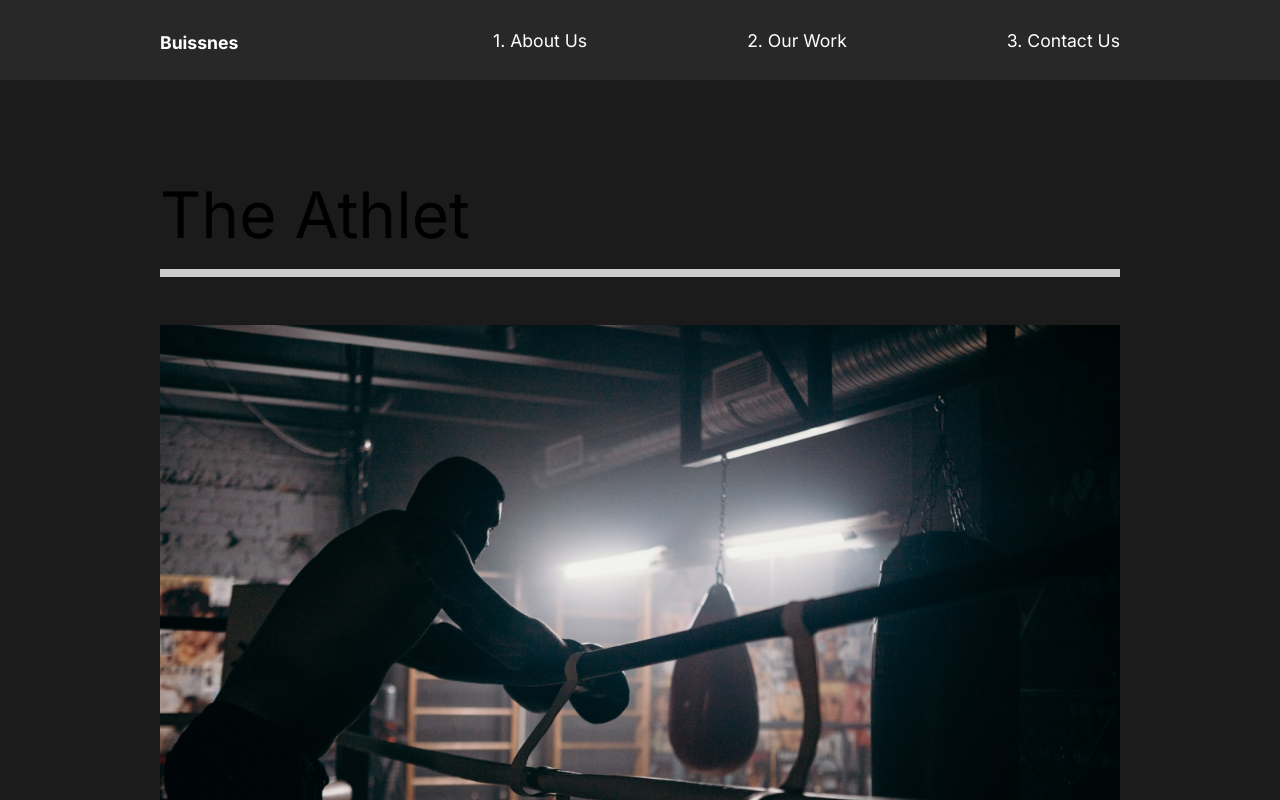
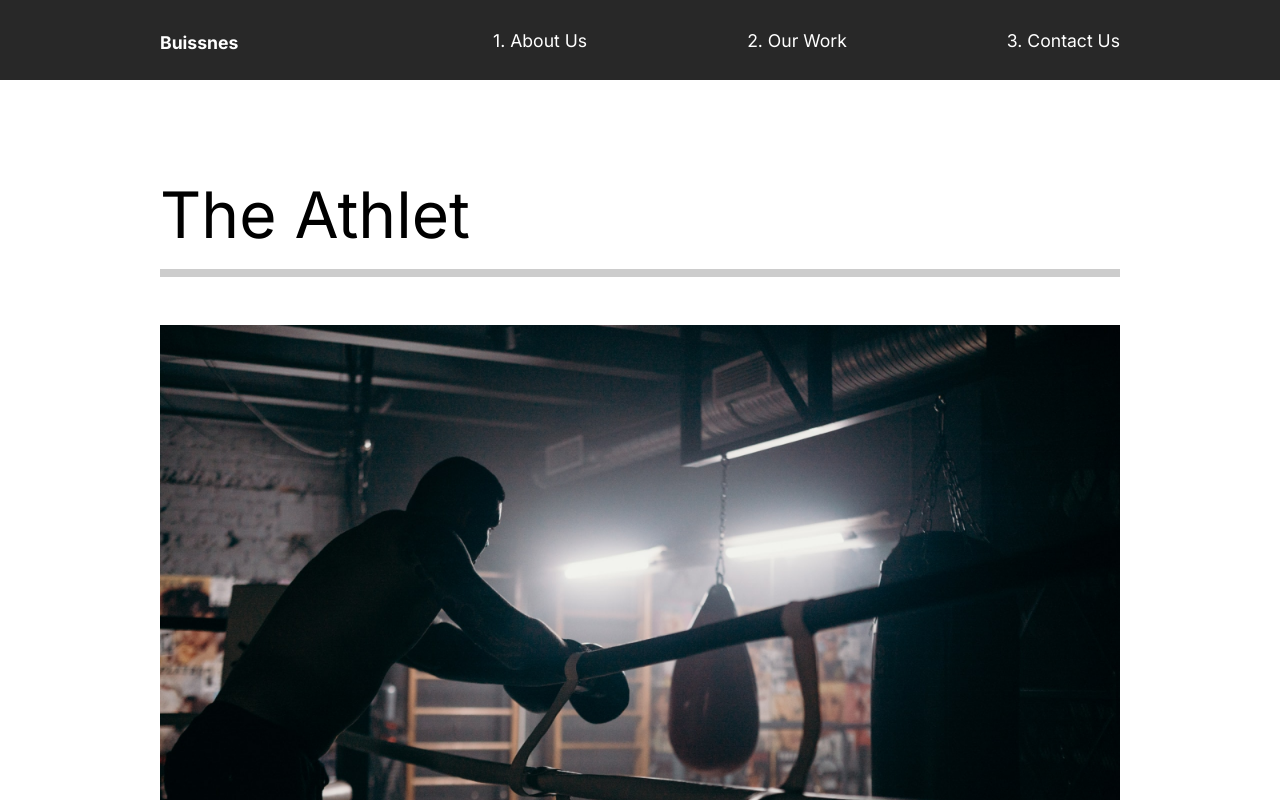
Before and after one commit to saturnas5/buisnes-web, a React (Create React App) app: page /work in a window 1280 px wide. Shown: the top 800 px of the page. Built offline with nearby package versions, Linux system fonts and the light colour scheme.

Commit message:
added aboutsection animation

```diff
--- /dev/null
+++ b/src/Animations/animation.js
@@ -0,0 +1,58 @@
+export const pageAnimation = {
+    hidden: {
+        opacity: 0,
+        y: 300,
+    },
+    show: {
+        opacity: 1,
+        y: 0,
+        transition: {
+            duration: 1,
+            when: 'beforeChildren',
+            staggerChildren: .25,
+        },
+    },
+    exit: {
+        opacity: 0,
+        y: 300,
+        transition: {
+            duration: .5,
+        }
+    }
+};
+
+export const titleAnim = {
+    hidden: {y: 200},
+    show: {
+        y: 0,
+        transition: {duration: .75, ease: 'easeOut'},
+    }
+}
+
+export const fadeAnim = {
+    hidden: {
+        opacity: 0,
+    },
+    show: {
+        opacity: 1,
+        transition: {
+            duration: .75,
+            ease: 'easeOut',
+        }
+    }
+};
+
+export const photoAnim = {
+    hidden: {
+        scale: 1.5,
+        opacity: 0
+    },
+    show: {
+        scale: 1,
+        opacity: 1,
+        transition: {
+            ease: 'easeOut',
+            duration: .75,
+        }
+    }
+}
--- a/src/App.js
+++ b/src/App.js
@@ -2,17 +2,21 @@ import React from "react";
 import AboutUs from "./pages/AboutUs";
 import GlobalStyle from "./components/GlobalStyle";
 import Nav from "./components/Nav";
-import {Switch, Route} from 'react-router-dom'
+import {Switch, Route, useLocation} from 'react-router-dom'
 import OurWork from "./pages/OurWork";
 import ContactUs from "./pages/ContactUs";
 import MovieDetail from "./pages/MovieDetail";
+import {AnimatePresence} from "framer-motion";
 
 function App() {
+    const location = useLocation();
+
   return (
     <div className="App">
       <GlobalStyle/>
       <Nav/>
-      <Switch>
+      <AnimatePresence exitBeforeEnter>
+      <Switch key={location.pathname} location={location}>
           <Route exact path='/'>
               <AboutUs/>
           </Route>
@@ -26,6 +30,7 @@ function App() {
               <MovieDetail/>
           </Route>
       </Switch>
+      </AnimatePresence>
     </div>
   );
 }
--- a/src/components/AboutSection/index.js
+++ b/src/components/AboutSection/index.js
@@ -2,29 +2,35 @@ import React from "react";
 import home1 from '../../img/home1.png';
 import styled from 'styled-components';
 import { StyledAbout, StyledDescription, StyledHide, StyledImage } from "../../styles";
+import { motion } from "framer-motion";
+import { titleAnim, fadeAnim, photoAnim } from "../../Animations/animation";
+import Wave from "../Wave";
 
 const AboutSection = () => {
+
+
 
     return (
         <StyledAbout>
             <StyledDescription>
-                <div className="title">
+                <motion.div className="title">
                     <StyledHide>
-                        <h2>We work to make</h2>
+                        <motion.h2 variants={titleAnim}>We work to make</motion.h2>
                     </StyledHide>
                     <StyledHide>
-                        <h2>your <span>dreams</span> come</h2>
+                        <motion.h2 variants={titleAnim}>your <span>dreams</span> come</motion.h2>
                     </StyledHide>
                     <StyledHide>
-                        <h2>true.</h2>
+                        <motion.h2 variants={titleAnim}>true.</motion.h2>
                     </StyledHide>
-                </div>
-                <p>Contact us for any photography or videography ideas that you have. We have professionals with amazing skills.</p>
-                <button>Contact Us</button>
+                </motion.div>
+                <motion.p variants={fadeAnim}>Contact us for any photography or videography ideas that you have. We have professionals with amazing skills.</motion.p>
+                <motion.button variants={fadeAnim}>Contact Us</motion.button>
             </StyledDescription>
             <StyledImage>
-                <img src={home1} alt="Guy wit camera"/>
+                <motion.img variants={photoAnim} src={home1} alt="Guy wit camera"/>
             </StyledImage>
+            <Wave/>
         </StyledAbout>
     );
 };
--- /dev/null
+++ b/src/components/Wave/index.js
@@ -0,0 +1,31 @@
+import React from "react";
+import styled from 'styled-components';
+import {motion} from "framer-motion";
+
+const Wave = () => {
+    return (
+    <StyledWaveSvg
+        viewBox="0 0 1440 363"
+        fill="none"
+        xmlns="http://www.w3.org/2000/svg"
+    >
+        <motion.path
+            initial={{pathLength: 0, pathOffset: 1}}
+            animate={{pathLength: 1, pathOffset: 0}}
+            transition={{duration: 2}}
+            d="M1440 27.4774C1352.73 19.8184 1122.41 49.0556 899.331 227.276C620.48 450.052 354.282 355.647 170.328 185.318C23.165 49.0556 -4.21721 8.32998 0.487081 5"
+            stroke="#D96ED4"
+            strokeOpacity="0.1"
+            strokeWidth="10"
+        />
+    </StyledWaveSvg>
+    )
+}
+
+const StyledWaveSvg = styled.svg`
+  position: absolute;
+  left: 0;
+  z-index: 1;
+`
+
+export default Wave;
--- a/src/pages/AboutUs/index.js
+++ b/src/pages/AboutUs/index.js
@@ -2,14 +2,16 @@ import React from "react";
 import AboutSection from "../../components/AboutSection";
 import ServicesSection from "../../components/ServicesSection";
 import FaqSection from "../../components/FaqSection";
+import {motion} from "framer-motion";
+import {pageAnimation} from "../../Animations/animation";
 
 const AboutUs = () => {
     return (
-        <>
+        <motion.div variants={pageAnimation} initial='hidden' animate='show' exit='exit'>
             <AboutSection/>
             <ServicesSection/>
             <FaqSection/>
-        </>
+        </motion.div>
     );
 };
 
--- a/src/pages/ContactUs/index.js
+++ b/src/pages/ContactUs/index.js
@@ -1,7 +1,13 @@
 import React from "react";
+import {motion} from "framer-motion";
+import {pageAnimation} from "../../Animations/animation";
 
 const ContactUs = () => {
-    return <p>ContactUs</p>
+    return (
+        <motion.div variants={pageAnimation} initial='hidden' animate='show' exit='exit'>
+            <h1>Contact Us</h1>
+        </motion.div>
+    )
 }
 
 export default ContactUs;
--- a/src/pages/MovieDetail/index.js
+++ b/src/pages/MovieDetail/index.js
@@ -3,6 +3,8 @@ import styled from 'styled-components';
 import {useHistory} from 'react-router-dom';
 import {MovieState} from "../../movieState";
 import Award from "../../components/Award";
+import {motion} from "framer-motion";
+import {pageAnimation} from "../../Animations/animation";
 
 
 const MovieDetail = () => {
@@ -18,7 +20,7 @@ const MovieDetail = () => {
 
     return (
         <>
-            {movie && <StyledDetails>
+            {movie && <StyledDetails variants={pageAnimation} initial='hidden' animate='show' exit='exit'>
                 <StyledHeadLine>
                     <h2>{movie.title}</h2>
                     <img src={movie.mainImg} alt=""/>
@@ -36,7 +38,7 @@ const MovieDetail = () => {
     );
 };
 
-const StyledDetails = styled.div`
+const StyledDetails = styled(motion.div)`
   color: #fff;
 `
 
--- a/src/pages/OurWork/index.js
+++ b/src/pages/OurWork/index.js
@@ -4,11 +4,13 @@ import theracer from '../../img/theracer-small.png'
 import goodtimes from '../../img/goodtimes-small.png'
 import styled from 'styled-components'
 import {Link} from "react-router-dom";
+import {motion} from "framer-motion";
+import {pageAnimation} from "../../Animations/animation";
 
 const OurWork = () => {
 
     return (
-        <StyledWork>
+        <StyledWork variants={pageAnimation} initial='hidden' animate='show' exit='exit' style={{background: '#fff'}}>
             <StyledMovie>
                 <h2>The Athlet</h2>
                 <div className="line"></div>
@@ -34,7 +36,7 @@ const OurWork = () => {
     );
 };
 
-const StyledWork = styled.div`
+const StyledWork = styled(motion.div)`
   min-height: 100vh;
   overflow: hidden;
   padding: 5rem 10rem;
--- a/src/styles.js
+++ b/src/styles.js
@@ -1,4 +1,5 @@
 import styled from "styled-components";
+import {motion} from "framer-motion";
 
 export const StyledAbout = styled.div`
     min-height: 90vh;
@@ -12,6 +13,7 @@ export const StyledAbout = styled.div`
 export const StyledDescription = styled.div`
   flex: 1;
   padding-right: 5rem;
+  z-index: 2;
   h2 {
     font-weight: lighter;
   }
@@ -21,6 +23,7 @@ export const StyledDescription = styled.div`
 export const StyledImage = styled.div`
   flex: 1;
   overflow: hidden;
+  z-index: 2;
   img {
     width: 100%;
     height: 80vh;
```
